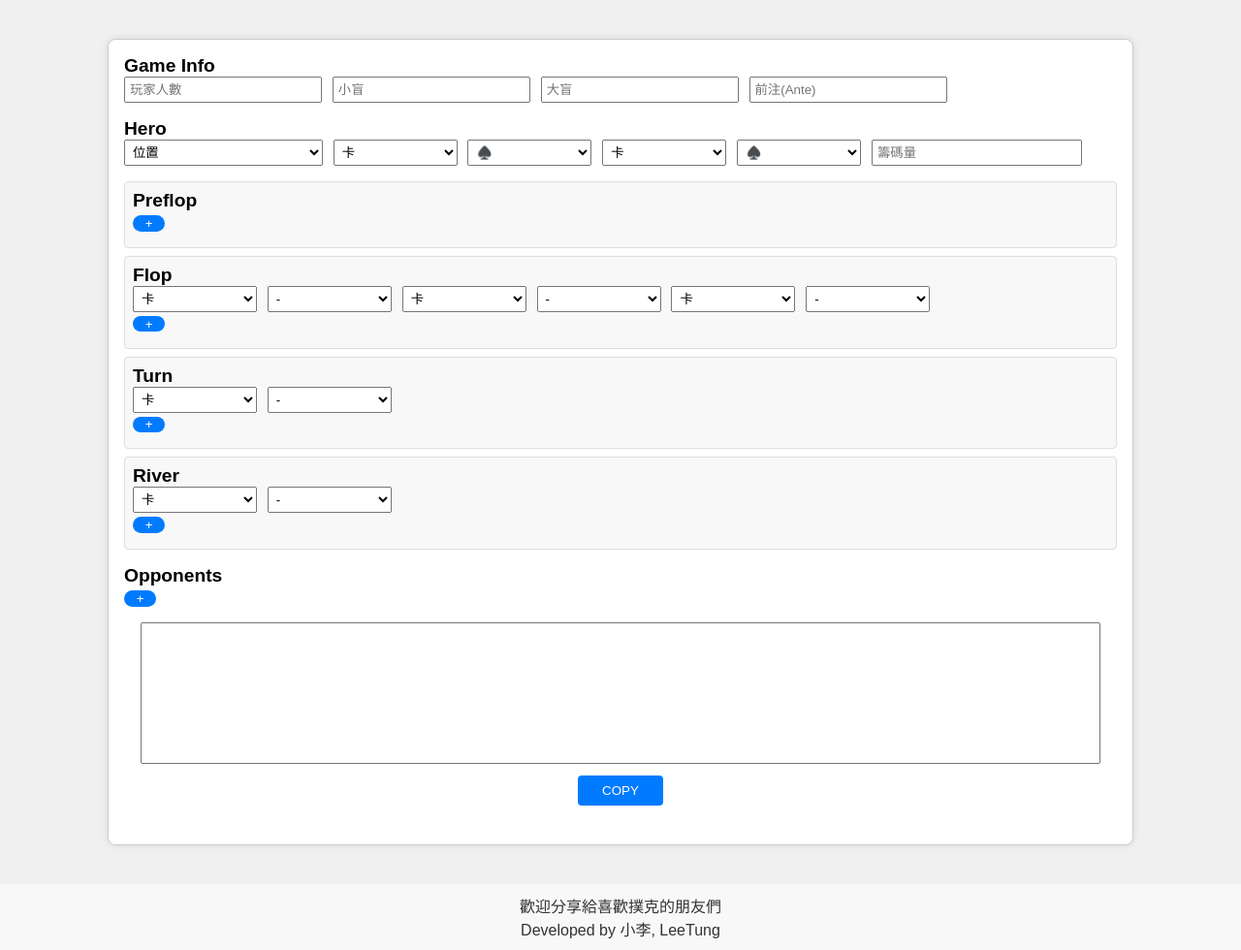
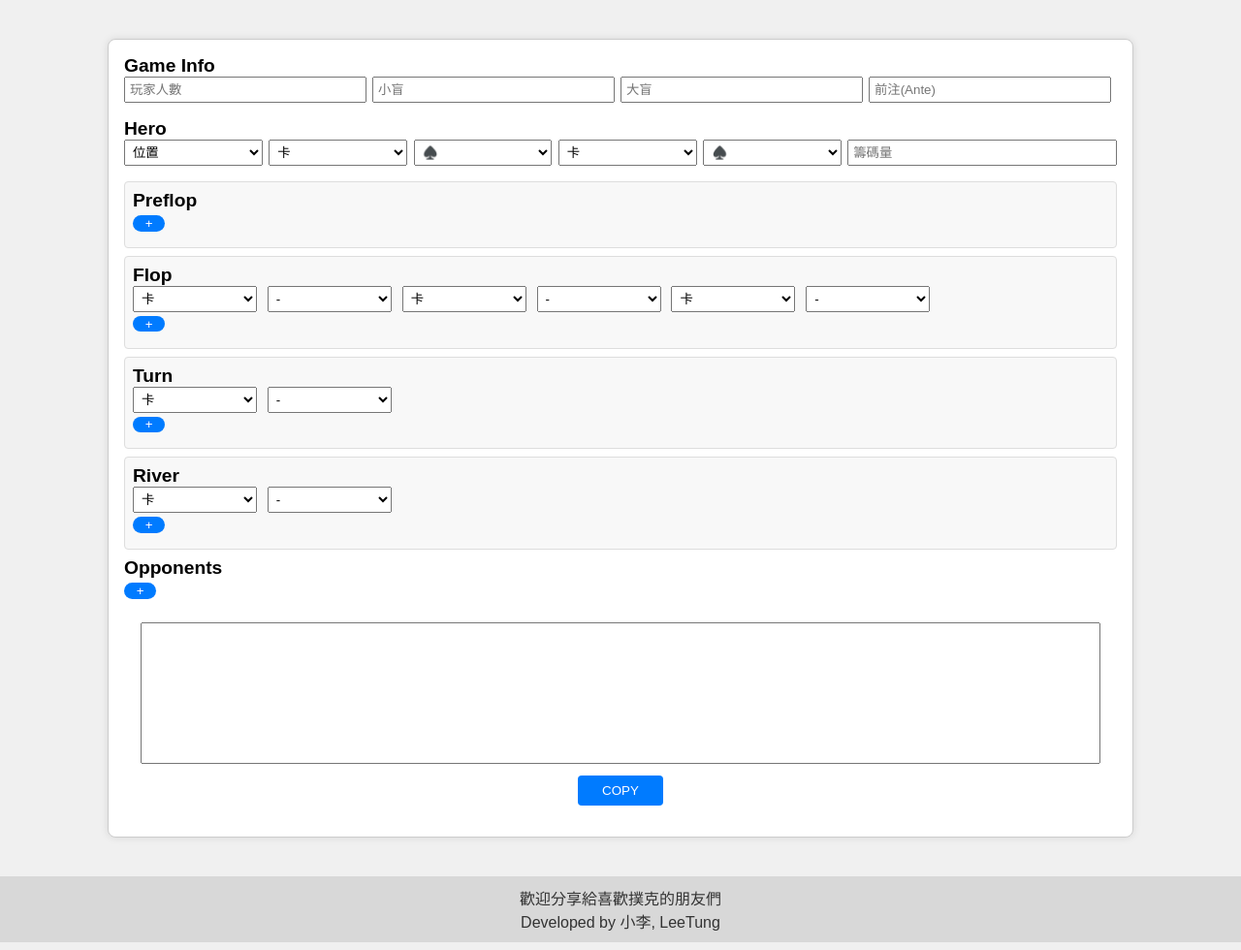
Before and after one commit to lileetung/PokerHandNote, a plain HTML site: page index.html in a window 1280 px wide. Shown: the whole page at 97% size. Drawn offline with Linux system fonts and the light colour scheme.

Commit message:
Adjust layout and styles

```diff
--- a/style.css
+++ b/style.css
@@ -1,3 +1,4 @@
+/* 通用設定 */
 html, body, h1, h2, h3, p {
     margin: 0;
     padding: 0;
@@ -12,30 +13,70 @@ html, body {
 body {
     background-color: #f0f0f0;
     font-family: Arial, sans-serif;
+    display: flex;
+    flex-direction: column;
+    align-items: center;
 }
 
+/* 主容器 */
 .main-container {
     width: 80vw;
-    height: auto;
     margin: 5vh auto;
     background-color: #ffffff;
     border: 1px solid #ccc;
     border-radius: 1vh;
     padding: 2vh;
     box-shadow: 0 0 1vh rgba(0, 0, 0, 0.1);
-    min-height: calc(100vh - 40px);
-    position: relative;
-    padding-bottom: 40px;
+    display: flex;
+    flex-direction: column;
+    flex-grow: 1;
 }
 
 h2 {
     font-size: 1.2em;
 }
 
-.blinds-info, .hero-info, .section-opponents, .section-gameplay {
+/* 盲注資訊區 */
+.blinds-info {
+    display: flex;
+    flex-wrap: wrap;
+    align-items: center;
     margin-bottom: 2vh;
 }
 
+.blinds-info input {
+    flex: 1;
+    margin-right: 0.5vw;
+}
+
+.blinds-info h2 {
+    width: 100%;
+}
+
+/* Hero 資訊區 */
+.hero-info {
+    display: flex;
+    flex-wrap: wrap;
+    align-items: center;
+    margin-bottom: 2vh;
+}
+
+.hero-info select,
+.hero-info input {
+    flex: 1;
+    margin-right: 0.5vw;
+}
+
+.hero-info input.input-hero-stack {
+    flex: 2;
+    margin-right: 0; /* 確保對齊 */
+}
+
+.hero-info h2 {
+    width: 100%;
+}
+
+/* 公共輸入框樣式 */
 .input-blinds, .input-position, .input-card, .input-suit, .input-amount, .input-hero-stack {
     padding: 0.5vh;
     margin-right: 0.5vw;
@@ -57,17 +98,11 @@ h2 {
     width: 20vw;
 }
 
+/* 輸出區 */
 .section-output {
     text-align: center;
-}
-
-footer {
-    background-color: #f8f8f8;
-    color: #333;
-    text-align: center;
-    padding: 10px 20px;
-    width: 100%;
-    box-sizing: border-box;
+    margin-top: 2vh; /* 添加一些間距 */
+    padding-bottom: 2vh; /* 增加一些底部間距 */
 }
 
 #output-text, #flash-message {
@@ -97,6 +132,7 @@ footer {
     margin-top: 1vh;
 }
 
+/* 遊戲階段區 */
 .stage {
     background-color: #f8f8f8;
     border: 1px solid #ddd;
@@ -105,6 +141,7 @@ footer {
     margin-bottom: 1vh;
 }
 
+/* 按鈕樣式 */
 .btn-add-action, .btn-add-opponent {
     background-color: #007bff;
     color: #fff;
@@ -115,6 +152,7 @@ footer {
     margin-top: 0.5vh;
 }
 
+/* 動作和對手容器 */
 .container-actions, .container-opponents {
     margin-top: 1vh;
 }
@@ -135,3 +173,13 @@ footer {
     font-weight: bold;
     cursor: pointer;
 }
+
+/* 底部區域 */
+footer {
+    background-color: #d8d8d8; /* 加深的背景顏色 */
+    color: #333;
+    text-align: center;
+    padding: 10px 20px;
+    width: 100%;
+    box-sizing: border-box;
+}
```
